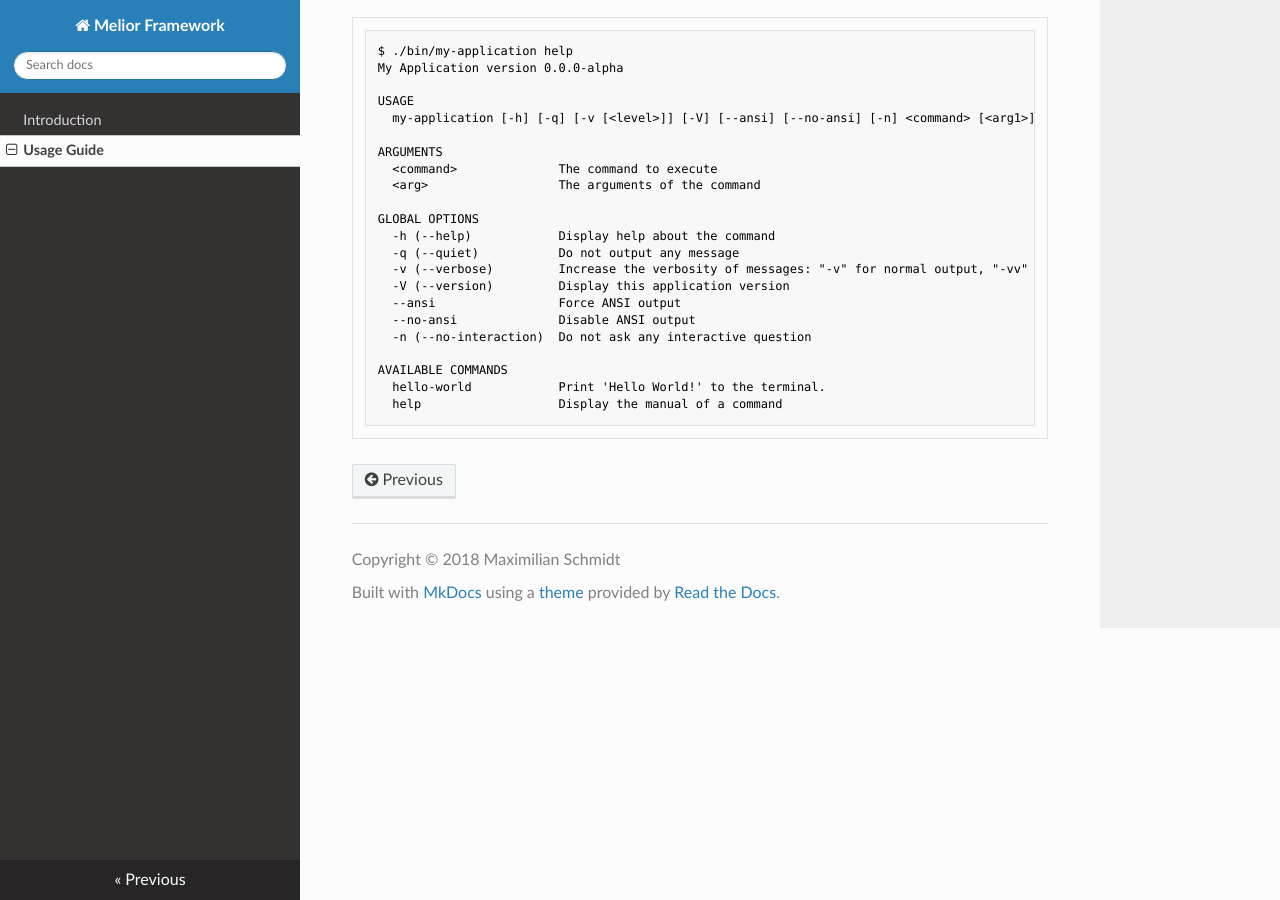
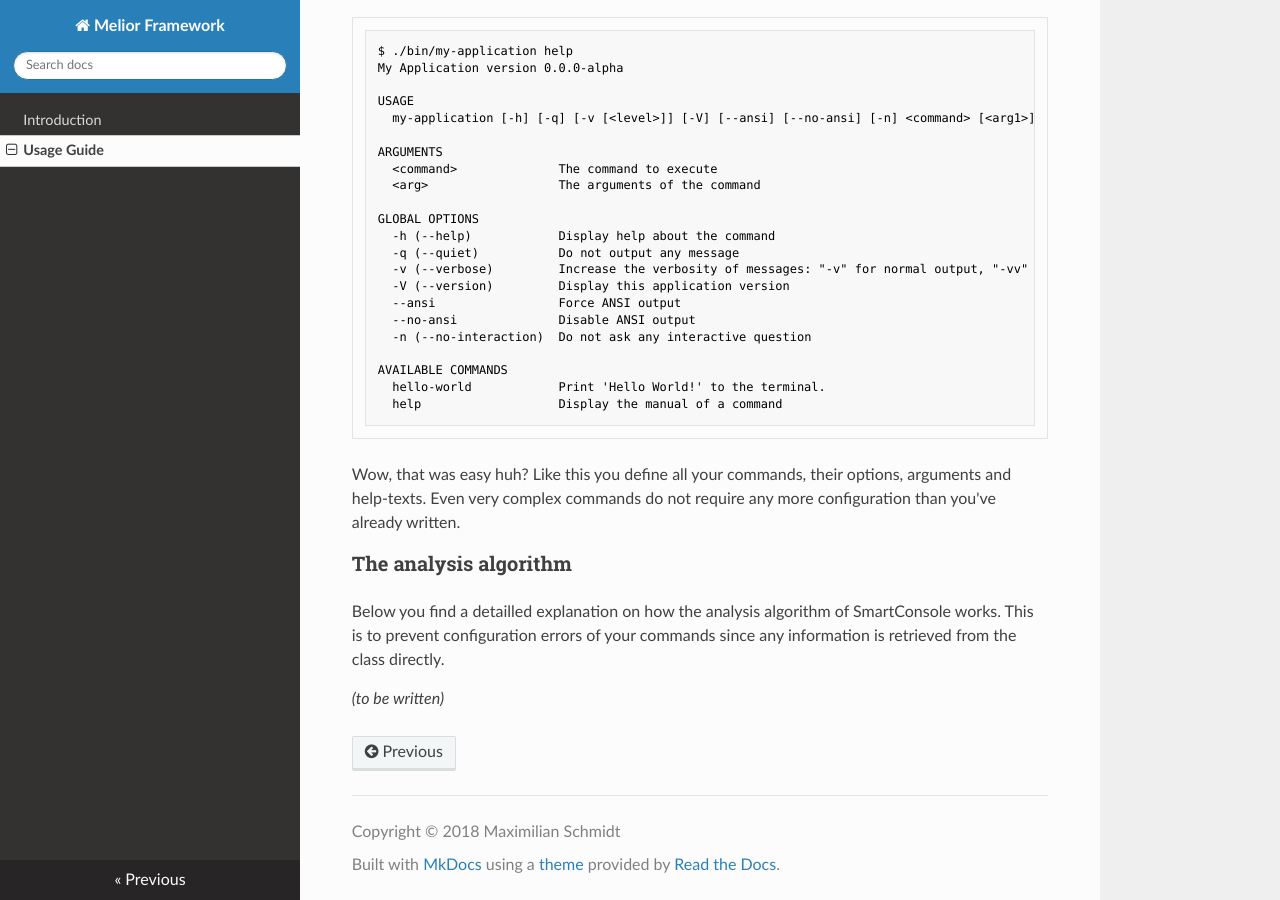
Before and after one commit to MCStreetguy/SmartConsole, an MkDocs documentation site: the page built from Docs/usage.md, in a window 1280 px wide and 900 px high, scrolled down 3811 px. Built offline with MkDocs 1.6.1, drawn with Linux system fonts in a browser that asks for light colours; old or Windows-style settings are respelled for this version of MkDocs.

Commit message:
Updated the docs

````diff
--- a/Docs/usage.md
+++ b/Docs/usage.md
@@ -192,3 +192,12 @@ AVAILABLE COMMANDS
   help                   Display the manual of a command
 
 ```
+
+Wow, that was easy huh? Like this you define all your commands, their options, arguments and help-texts. Even very complex commands do not require any more configuration than you've already written.
+
+### The analysis algorithm
+
+Below you find a detailled explanation on how the analysis algorithm of SmartConsole works.
+This is to prevent configuration errors of your commands since any information is retrieved from the class directly.
+
+_(to be written)_
````
